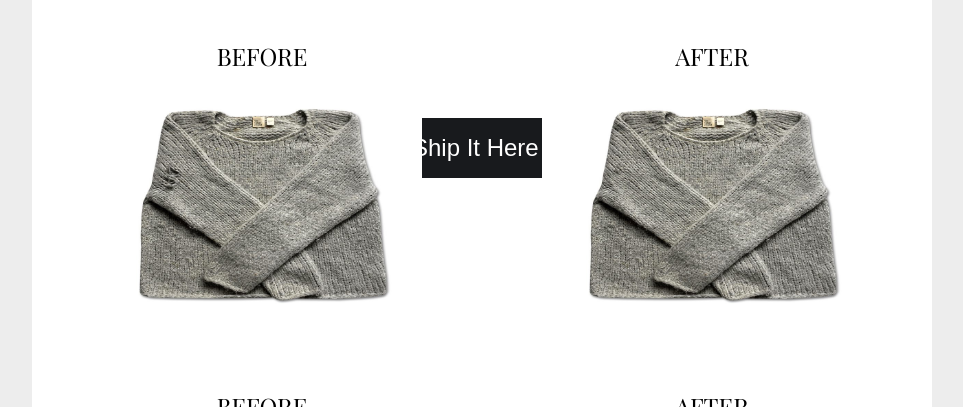
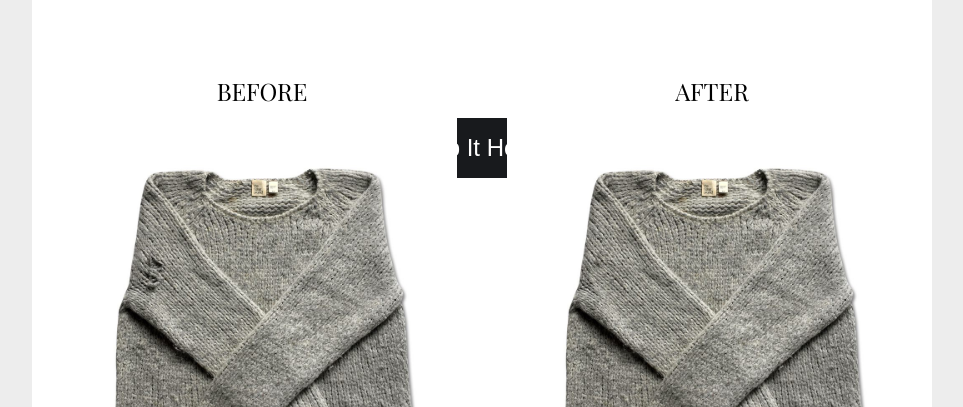
Before and after one commit to DanyaCooL/miriam, a plain HTML site: page index.html in a window 1280 px wide. Shown: the part 545-952 px from the top of the page, without its empty margins (158-1121 px from the left). Drawn offline with nearby package versions, Linux system fonts and the light colour scheme.

Commit message:
images fix

```diff
--- a/index.html
+++ b/index.html
@@ -6,7 +6,7 @@
     <meta http-equiv="X-UA-Compatible" content="ie=edge">
     <link href="https://fonts.googleapis.com/css?family=Playfair+Display:400,900&display=swap" rel="stylesheet">
     <link rel="stylesheet" href="style.css">
-    <title>Document</title>
+    <title>Miriam</title>
 </head>
 <body>
     <div class="container">
@@ -22,7 +22,6 @@
             <div class="overlay">
                 <h1 class="title-text">Free Shipping through New Year!</h1>
                 <p class="text">Heres a gift to you for this holiday season-FREE shipping with
-                <br>
                 no minimum when you get your order to us by Jan 6th.
                 <br>
                 Enjoy the holiday season and start the New year hole free!</p>
@@ -33,18 +32,31 @@
         <main class="main">
             <h1 class="title-text">RECENT REVIVALS</h1>
             <div class="main-container">
-                <div class="elem"><span class="image-description">BEFORE</span><img src="images/before-1.jpg" alt="before image" class="elem-img"></div>
-                <div class="elem"><span class="image-description">AFTER</span><img src="images/after-1.jpg" alt="after image" class="elem-img"></div>
-                <div class="elem"><span class="image-description">BEFORE</span><img src="images/before-2.jpg" alt="before image" class="elem-img"></div>
-                <div class="elem"><span class="image-description">AFTER</span><img src="images/after-2.jpg" alt="after image" class="elem-img"></div>
+                <div class="elem">
+                    <span class="image-description">BEFORE</span>
+                    <img src="images/before-1.jpg" alt="before image" class="elem-img">
+                </div>
+                <div class="elem">
+                    <span class="image-description">AFTER</span>
+                    <img src="images/after-1.jpg" alt="after image" class="elem-img">
+                </div>
+                <div class="elem">
+                    <span class="image-description">BEFORE</span>
+                    <img src="images/before-2.jpg" alt="before image" class="elem-img">
+                </div>
+                <div class="elem">
+                    <span class="image-description">AFTER</span>
+                    <img src="images/after-2.jpg" alt="after image" class="elem-img">
+                </div>
             </div>
         </main>
         <footer class="footer">
             <h1 class="title-text">FALL TO WINTER TRANSITION TIP!</h1>
             <p class="text">We know how much you love your favorite sweater and now that the colder
             <br>
-            temperatures have arrived you just might not want to part with that fav with a few small holes in it. TIP! Please don't!...the hose(S) will only get bigger which will incur you
+            temperatures have arrived you just might not want to part with that fav with a few small
             <br>
+            holes in it. TIP! Please don't!...the hose(S) will only get bigger which will incur you
             more cost and sometimes make repairs impossible even for magicians like us. :)
             </p>
         </footer>
--- a/style.css
+++ b/style.css
@@ -90,14 +90,14 @@ body {
 }
 .main-container {
     display:flex;
-    flex-direction: row;
+    flex-direction:row;
     flex-wrap:wrap;
     justify-content: space-around;
     width:900px;
 }
 .image-description {
     position: absolute;
-    top: 25px;
+    top: 50px;
     left: 5px;
     width: 100%;
     height:100%;
@@ -108,13 +108,12 @@ body {
 }
 .elem {
     position: relative;
-    width:330px;
-    height:350px;
+    margin: 10px;
 }
 .elem-img {
     display:block;
-    width:330px;
-    height:350px;
+    width:400px;
+    max-height:100%;
 }
 .footer {
     background-color:#181a1d;
```
